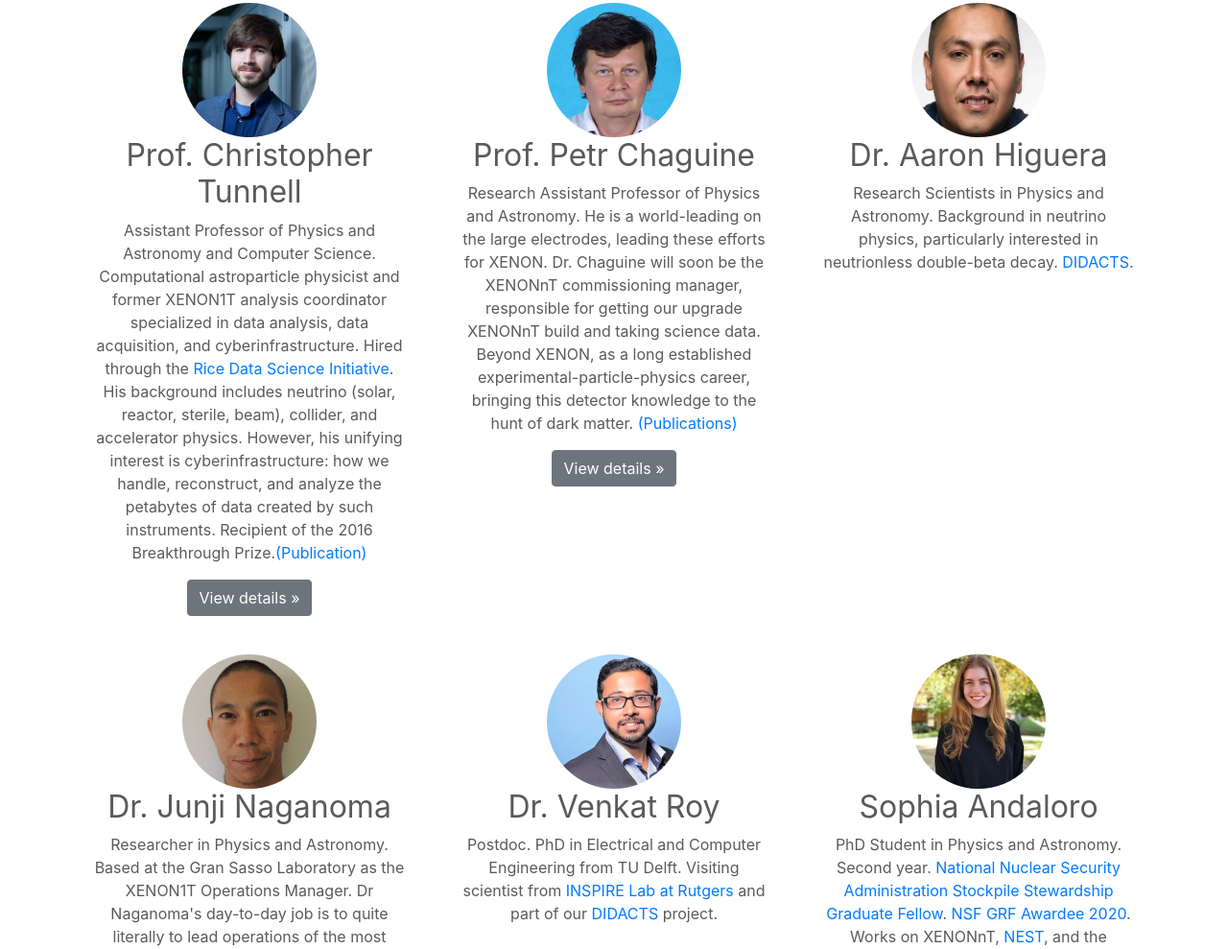
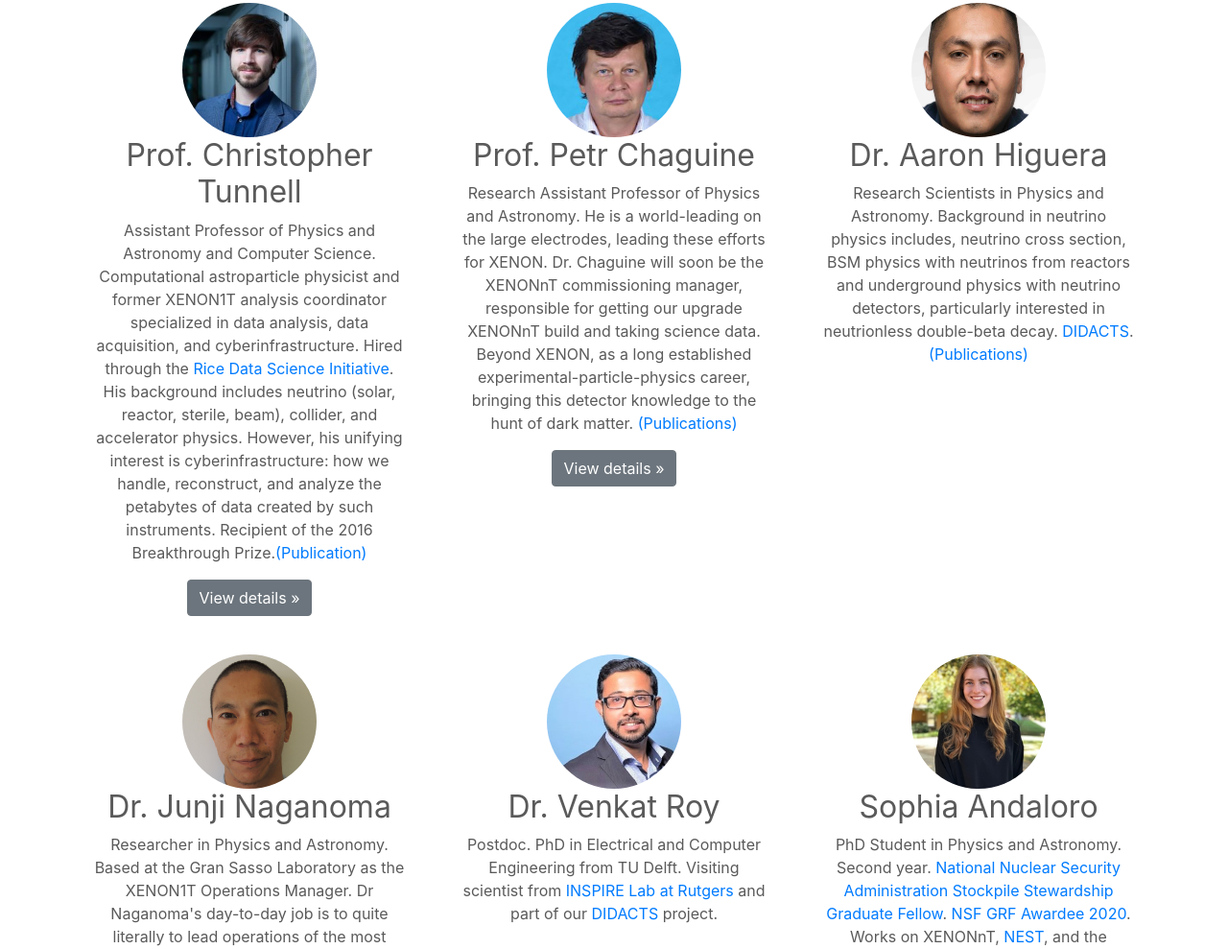
Before and after one commit to RiceAstroparticleLab/website, a plain HTML site: page index.html in a window 1280 px wide. Shown: the part 1535-2524 px from the top of the page at 96% size. Drawn offline with nearby package versions, Linux system fonts and the light colour scheme.

Commit message:
Add Aaron Higuera publications link

```diff
--- a/index.html
+++ b/index.html
@@ -146,7 +146,7 @@
 	  <div class="col-lg-4">
             <img class="rounded-circle" src="images/aaron.jpg" alt="Aaron Higuera" width="140" height="140">
             <h2>Dr. Aaron Higuera</h2>
-            <p>Research Scientists in Physics and Astronomy.  Background in neutrino physics, particularly interested in neutrionless double-beta decay.  <a href="https://DIDACTS.org">DIDACTS</a>.</p>
+            <p>Research Scientists in Physics and Astronomy.  Background in neutrino physics includes, neutrino cross section, BSM physics with neutrinos from reactors and underground physics with neutrino detectors, particularly interested in neutrionless double-beta decay.  <a href="https://DIDACTS.org">DIDACTS</a>.  <a href="https://inspirehep.net/literature?sort=mostrecent&size=25&page=1&q=exactauthor%3AA.Higuera.1">(Publications)</a></p>
           </div><!-- /.col-lg-4 -->
 
           <div class="col-lg-4">
```
